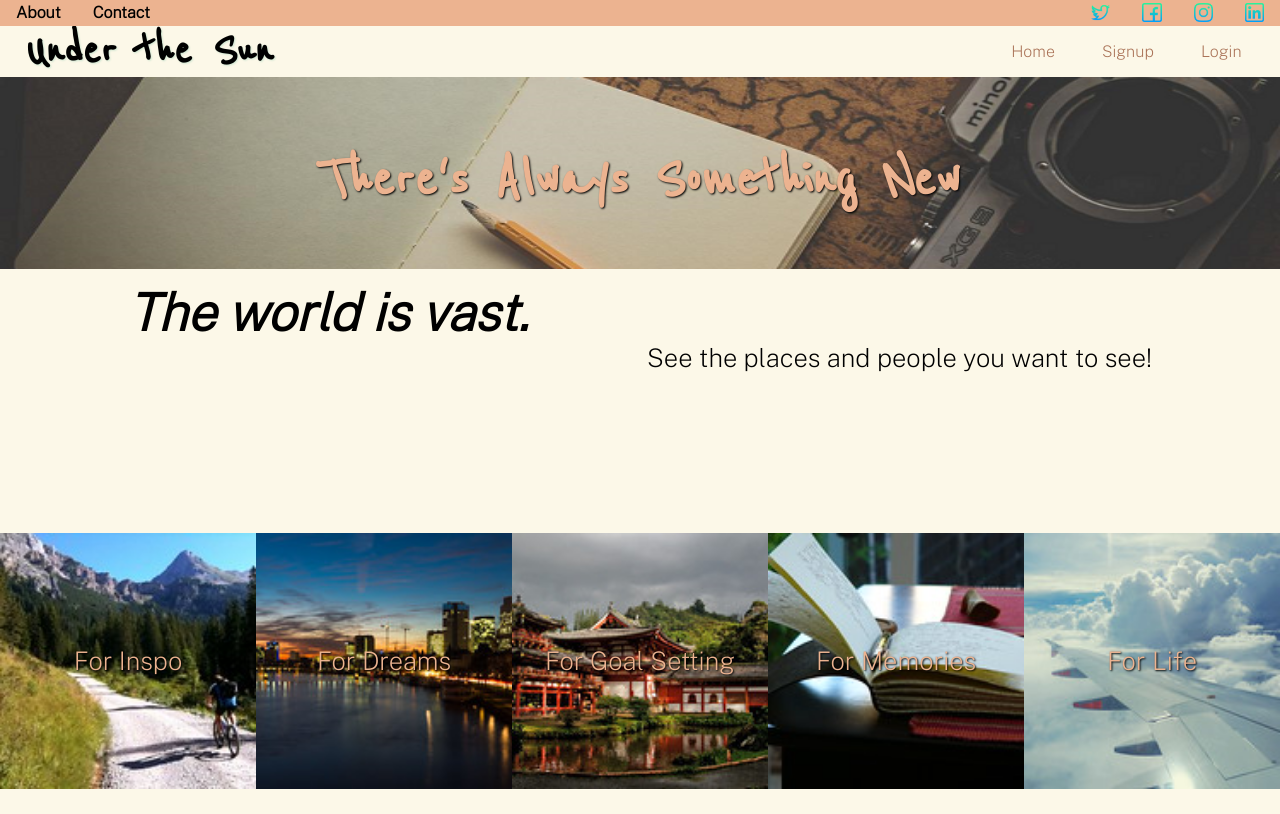
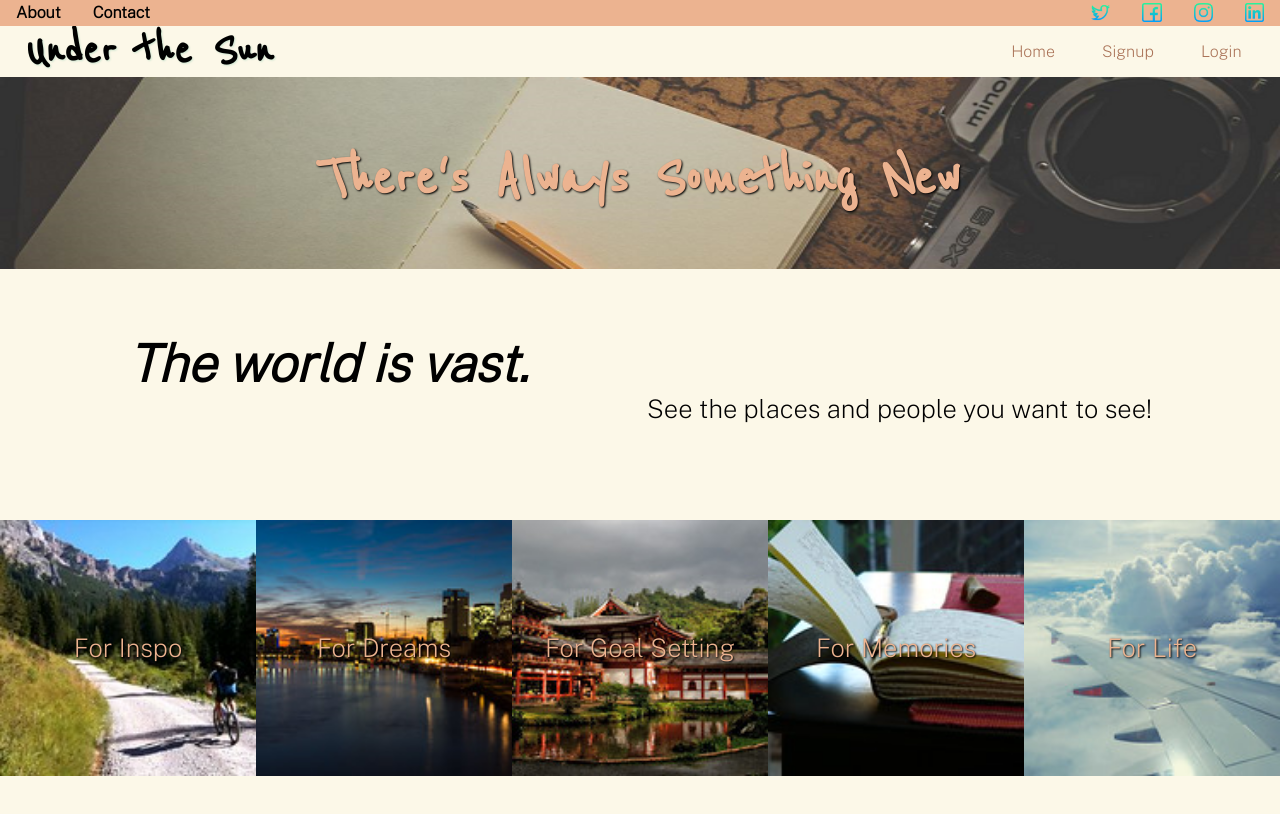
Before and after one commit to klwegner/Something-New-Under-the-Sun, a React (Create React App) app: page / in a window 1280 px wide. Built offline with nearby package versions, Linux system fonts and the light colour scheme; no server answers.

Commit message:
fixed too large spacing with .top

```diff
--- a/src/App.css
+++ b/src/App.css
@@ -617,7 +617,7 @@ h3 {
 
 .top {
   width: 80%;
-  margin: 1% 10% 10% 10%;
+  margin: 5% 10% 5% 10%;
 }
 
 .top h2 {
```
